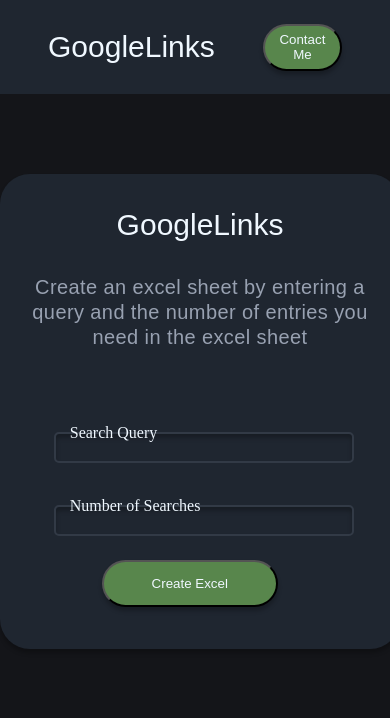
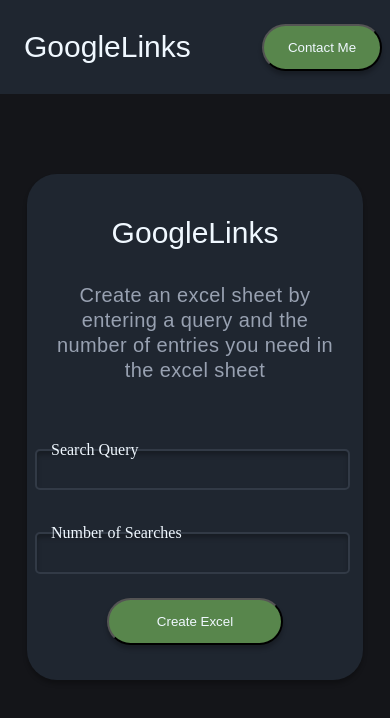
Before and after one commit to HassanChowdhry/GoogleLinks, a React (Create React App) app in the folder app/: page / in a window 390 px wide. Shown: the top 718 px of the page. Built offline with nearby package versions, Linux system fonts and the light colour scheme.

Commit message:
fixed responsive issues

```diff
--- a/app/src/components/Box.css
+++ b/app/src/components/Box.css
@@ -1,5 +1,5 @@
 .box {
-  contain: content;
+  padding: 0.5rem;
   width: 25rem;
   height: 475px;
   margin: 5rem auto;
@@ -22,10 +22,19 @@
   font-style: normal;
   font-weight: 400;
   font-size: 20px;
-
   padding: 0 2rem;
   line-height: 25px;
-
   letter-spacing: 0.02em;
   color: #98A1B1;
 }
+
+@media (max-width: 475px) {
+  .box {
+    width: 20rem;
+    height: 490px;
+  }
+
+  .box p {
+    padding: 0 1rem;
+  }
+}
--- a/app/src/components/Form.css
+++ b/app/src/components/Form.css
@@ -1,5 +1,5 @@
 .form {
-  margin-top: 4rem;
+  margin-top: 3rem;
   display: grid;
   justify-content: center;
   grid-row-gap: 1.5rem;
@@ -14,10 +14,25 @@
 
 .form input {
   width: 100%;
-  height: 25px;
+  height: 30px;
   background: #1F2630;
   border: 2px solid #323A46;
   box-shadow: inset 0px 4px 4px rgba(0, 0, 0, 0.25);
   border-radius: 5px;
-  color: aliceblue;
+  outline: none;
+  font-size: medium;
+  letter-spacing: 0.02rem;
+  padding-top: 0.4rem;
+  color:#98A1B1;
 }
+
+.excel-button-div {
+  display: flex;
+  justify-content: center;
+}
+
+@media (max-width: 475px) {
+  .form input {
+    width: 96%;
+  }
+}
--- a/app/src/components/Form.js
+++ b/app/src/components/Form.js
@@ -17,7 +17,10 @@ function Form(props) {
         <input type="number" min="1" max="99" id="number" />
       </div>
 
-      <Button onClick={props.onSubmit}> Create Excel </Button>
+      <div className="excel-button-div">
+        <Button onClick={props.onSubmit}> Create Excel </Button>
+      </div>
+
     </form>
   );
 }
--- a/app/src/components/Nav.css
+++ b/app/src/components/Nav.css
@@ -14,3 +14,14 @@
   line-height: 34px;
   color: aliceblue;
 }
+
+@media (max-width: 475px) {
+  .navbar h3{
+    margin-left: 1.5rem;
+  }
+
+  .button {
+    margin: auto 0.5rem;
+    width: 120px;
+  }
+}
--- a/app/src/components/Nav.js
+++ b/app/src/components/Nav.js
@@ -3,14 +3,16 @@ import './Nav.css';
 
 function Nav() {
 
-  const onClickHandler = () => {console.log('clicked nav')};
+  const onClickHandler = () => {
+    window.open('mailto:mohammedchowdhry11@gmail.com');
+};
 
   return (
     <div className='navbar'>
 
       <h3> GoogleLinks </h3>
 
-      <Button onClick={onClickHandler}> Contact Me </Button>
+      <Button className='button' onClick={onClickHandler}> Contact Me </Button>
 
     </div>
   )
--- a/app/src/components/UI/Button.js
+++ b/app/src/components/UI/Button.js
@@ -2,7 +2,7 @@ import './Button.css';
 
 function Button(props) {
   return (
-    <button onClick={props.onClick} className='btn'>
+    <button onClick={props.onClick} className={`btn ${props.className} `}>
       {props.children}
     </button>
   )
```
Also changed, not shown: app/src/components/Box.js (line endings or trailing spaces).
